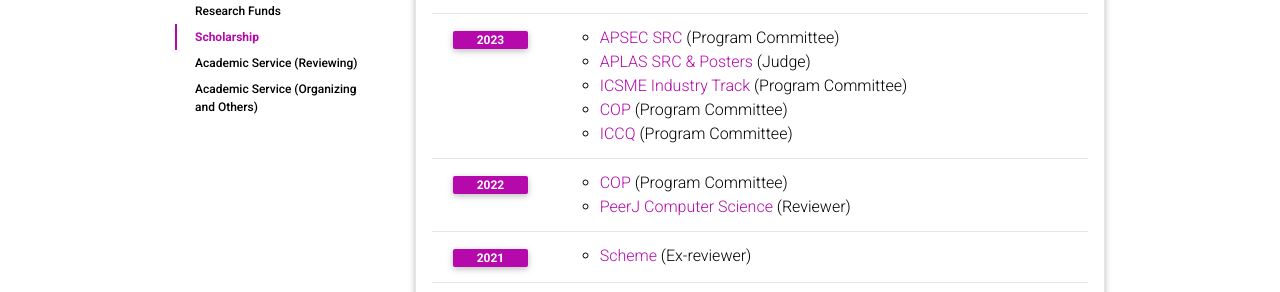
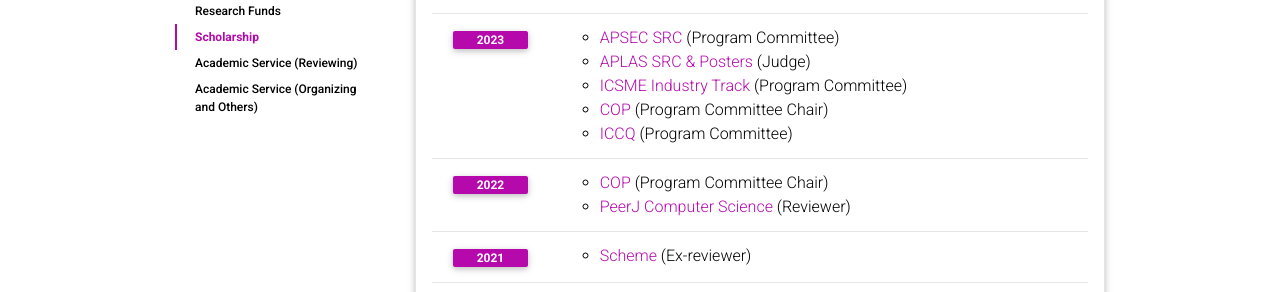
Before and after one commit to yudaitnb/yudaitnb.github, a Jekyll site: the page built from _pages/cv.md, in a window 1280 px wide and 900 px high, scrolled down 2403 px. Shown: the part 160-452 px from the top of the window. Built offline with Jekyll 4.4.1, drawn with Linux system fonts in a browser that asks for light colours; comment, search, counter and statistics services are not loaded; a style sheet for code colours, icons or effects is not loaded.

Commit message:
fix PC -> PC Chair for COP 2022 & 2023

```diff
--- a/_data/cv.yml
+++ b/_data/cv.yml
@@ -106,11 +106,11 @@
         - <a href="https://conf.researchr.org/track/apsec-2023/apsec-2023-student-research-competition">APSEC SRC</a> (Program Committee)
         - <a href="https://conf.researchr.org/track/aplas-2023/src-and-posters">APLAS SRC & Posters</a> (Judge)
         - <a href="https://conf.researchr.org/track/icsme-2023/icsme-2023-industry-track">ICSME Industry Track</a> (Program Committee)
-        - <a href="https://conf.researchr.org/track/COP-2023/COP-2023">COP</a> (Program Committee)
+        - <a href="https://conf.researchr.org/track/COP-2023/COP-2023">COP</a> (Program Committee Chair)
         - <a href="https://www.iccq.ru/2023.html">ICCQ</a> (Program Committee)
     - year: 2022
       items:
-        - <a href="https://2022.ecoop.org/home/COP-2022">COP</a> (Program Committee)
+        - <a href="https://2022.ecoop.org/home/COP-2022">COP</a> (Program Committee Chair)
         - <a href="https://peerj.com/computer-science/">PeerJ Computer Science</a> (Reviewer)
     - year: 2021
       items:
```
